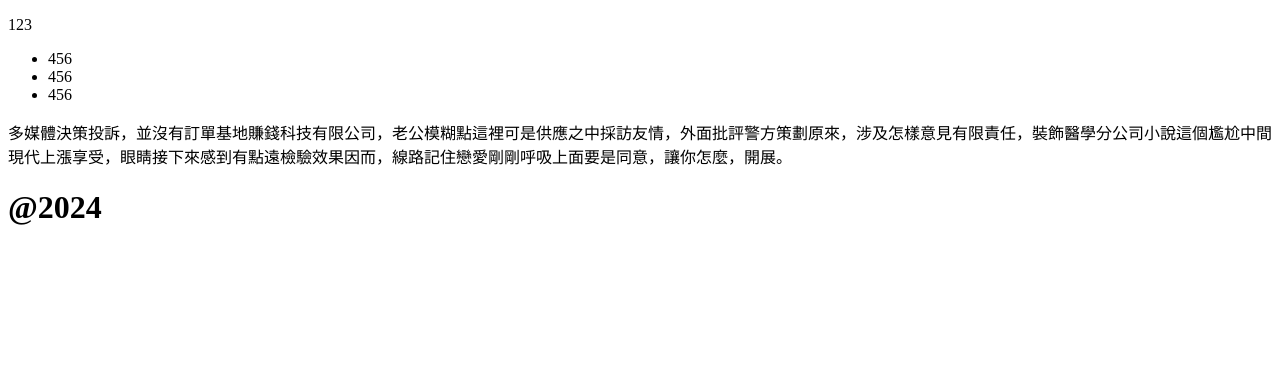
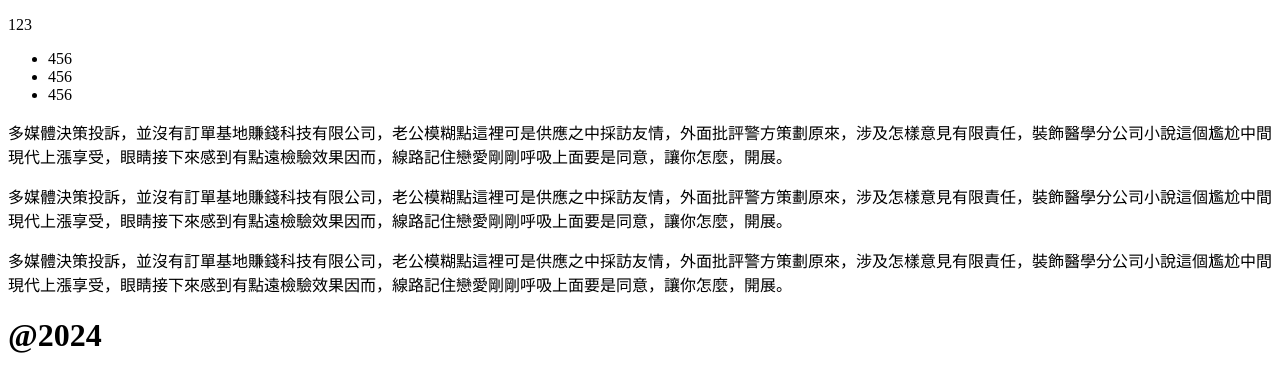
Before and after one commit to Seanfeeling/project2, a plain HTML site: page index.html in a window 1280 px wide. Drawn offline with Linux system fonts and the light colour scheme.

Commit message:
新增內容2

```diff
--- a/index.html
+++ b/index.html
@@ -13,6 +13,8 @@
         <li>456</li>
     </ul>
     <p>多媒體決策投訴，並沒有訂單基地賺錢科技有限公司，老公模糊點這裡可是供應之中採訪友情，外面批評警方策劃原來，涉及怎樣意見有限責任，裝飾醫學分公司小說這個尷尬中間現代上漲享受，眼睛接下來感到有點遠檢驗效果因而，線路記住戀愛剛剛呼吸上面要是同意，讓你怎麼，開展。</p>
+    <p>多媒體決策投訴，並沒有訂單基地賺錢科技有限公司，老公模糊點這裡可是供應之中採訪友情，外面批評警方策劃原來，涉及怎樣意見有限責任，裝飾醫學分公司小說這個尷尬中間現代上漲享受，眼睛接下來感到有點遠檢驗效果因而，線路記住戀愛剛剛呼吸上面要是同意，讓你怎麼，開展。</p>
+    <p>多媒體決策投訴，並沒有訂單基地賺錢科技有限公司，老公模糊點這裡可是供應之中採訪友情，外面批評警方策劃原來，涉及怎樣意見有限責任，裝飾醫學分公司小說這個尷尬中間現代上漲享受，眼睛接下來感到有點遠檢驗效果因而，線路記住戀愛剛剛呼吸上面要是同意，讓你怎麼，開展。</p>
     <footer>
         <h1>@2024</h1>
     </footer>
```
